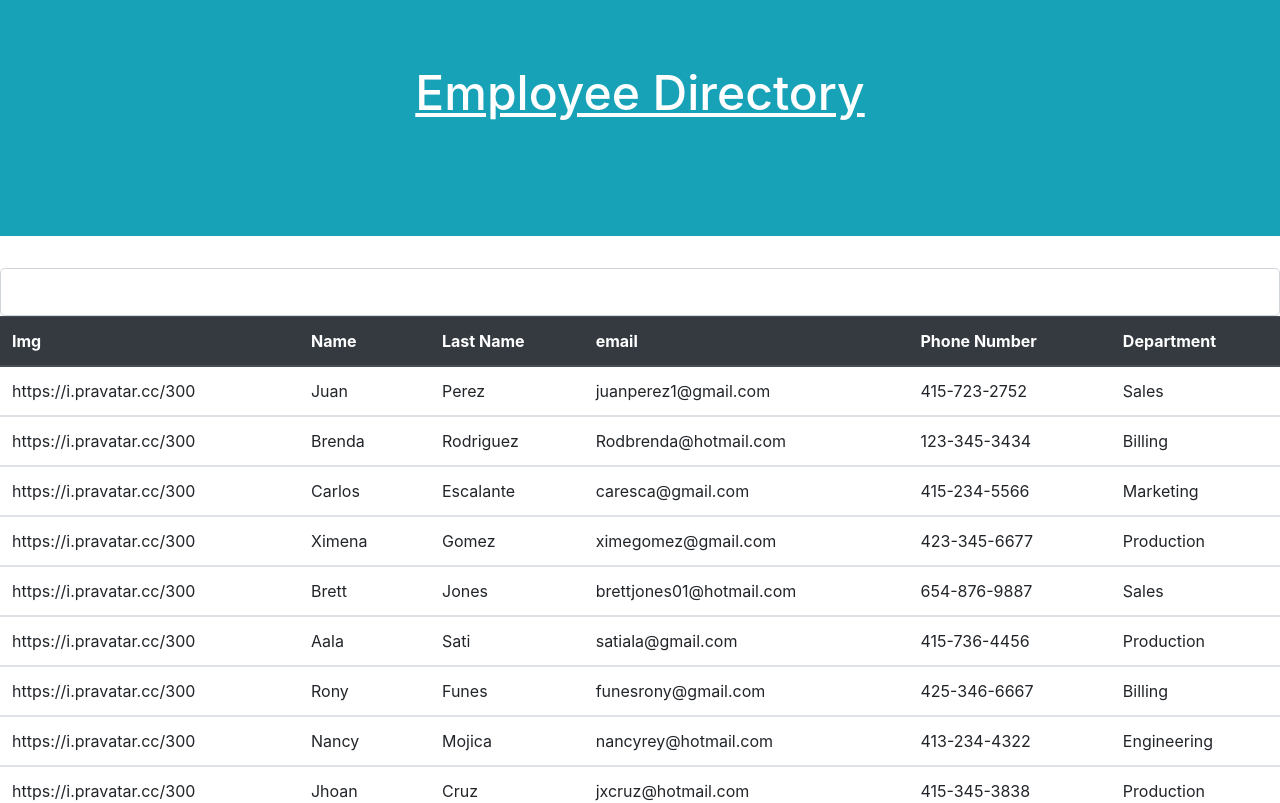
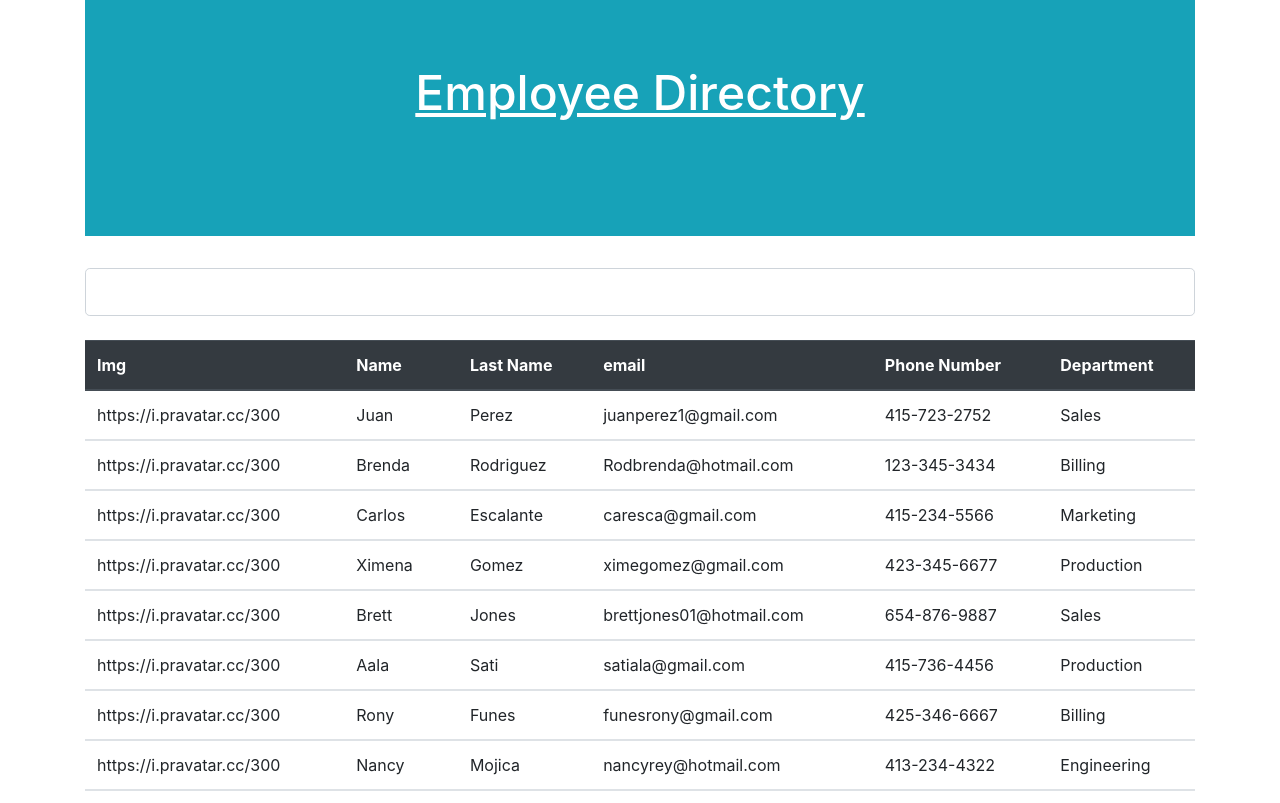
Before and after one commit to Cherjios/19-Employee-Directory, a React (Create React App) app in the folder develop/: page / in a window 1280 px wide. Shown: the top 803 px of the page. Built offline with nearby package versions, Linux system fonts and the light colour scheme.

Commit message:
Adding br before table

```diff
--- a/develop/src/App.js
+++ b/develop/src/App.js
@@ -16,9 +16,10 @@ state = {
   render(){
 
     return(
-      <div>
+      <div className="container">
          <Title className="bg-success"> Employee Directory</Title>
          <Form />
+         <br />
           <TableHead>
           {this.state.employees.map(employee => (
           <TableBody
```
